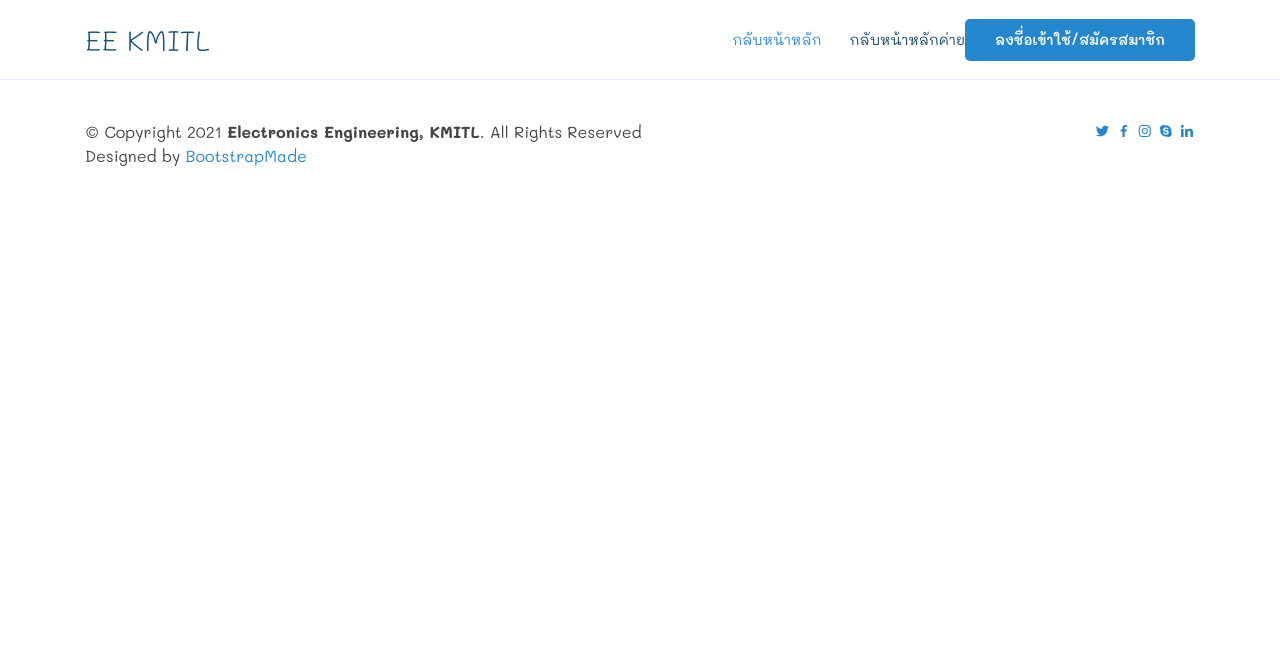
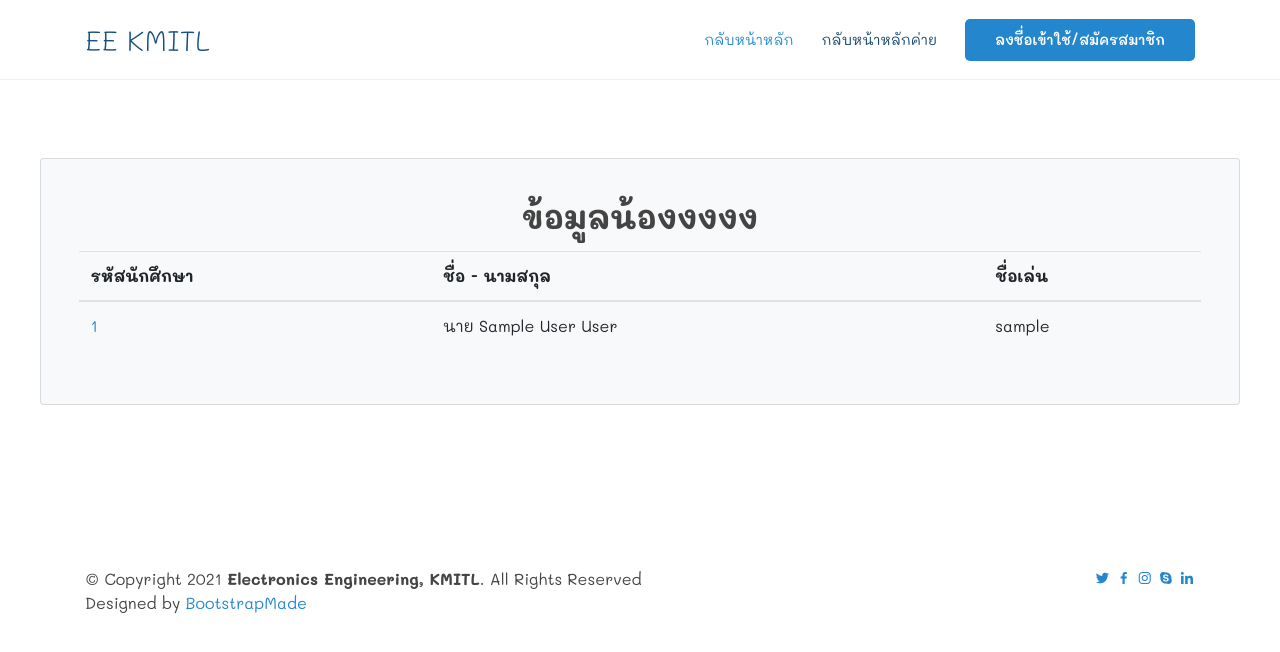
Before and after one commit to KMITL-PreElec9/Website, a Django app: page /camp/63/camp_register/ in a window 1280 px wide. Shown: the top 652 px of the page. Run offline with Django 3.2, Linux system fonts and the light colour scheme; tables that the repository leaves empty hold one stand-in row (values such as "Sample post"); some libraries are stand-ins or nearby versions.

Commit message:
no message

```diff
--- a/EEWeb/preelec9_camp/templates/preelec9_camp/63/reg.html
+++ b/EEWeb/preelec9_camp/templates/preelec9_camp/63/reg.html
@@ -4,19 +4,36 @@
 {% include  'preelec9_camp/base_header.html' %}
 {% endblock%}
 {% block content%}
-<h1>ข้อมูลน้อง</h1>
-<ul>
-{% for obj in object_list %}
-    <li>
-        <a href="{{obj.pk}}">
-            น้อง{{ obj.user.eeuserprofile.nickname }},
-            {{ obj.user.eeuserprofile.gender }}
-            {{  obj.user.eeuserprofile.name  }}
-            {{  obj.user.eeuserprofile.surname  }}
-        </a>
-    </li>
-{% empty %}
-    <li>ยังไม่มีผู้ลงทะเบียนสำเร็จ</li>
-{% endfor %}
-</ul>
+<div style="padding-top: 10%; padding-bottom: 10%; max-height: 5000px ; margin: 30px 10px 10px 10px  ">
+    <div class="card bg-light " style="padding: 3%; max-width: 1200px; margin: auto;" >
+        <article  class="center" style="max-width: 1200px; ">
+
+
+<h2 style="text-align: center;">ข้อมูลน้องงงงง</h2>
+  <p> </p>
+  <table class="table table-hover">
+    <thead>
+      <tr>
+        <th>รหัสนักศึกษา</th>
+        <th>ชื่อ - นามสกุล</th>
+        <th>ชื่อเล่น</th>
+      </tr>
+    </thead>
+    <tbody>
+    {% for obj in object_list %}
+      <tr>
+        <td><a href="{{obj.pk}}">{{ obj.user.eeuserprofile.student_id }}</a></td>
+        <td>{{obj.user.eeuserprofile.gender}} {{obj.user.eeuserprofile.name}} {{obj.user.eeuserprofile.surname}}</td>
+        <td>{{obj.user.eeuserprofile.nickname}}</td>
+
+    {% empty %}
+        <li>ยังไม่มีผู้ลงทะเบียนสำเร็จ</li>
+    {% endfor %}
+      </tr>
+
+    </tbody>
+  </table>
+</article>
+</div>
+</div>
 {% endblock %}
--- a/EEWeb/preelec9_camp/templates/preelec9_camp/base_header.html
+++ b/EEWeb/preelec9_camp/templates/preelec9_camp/base_header.html
@@ -9,3 +9,4 @@
         <ul style="text-align: center;">
           <li class="active"><a href="/">กลับหน้าหลัก</a></li>
           <li><a href="/camp/">กลับหน้าหลักค่าย</a></li>
+          <li> </li>
```
